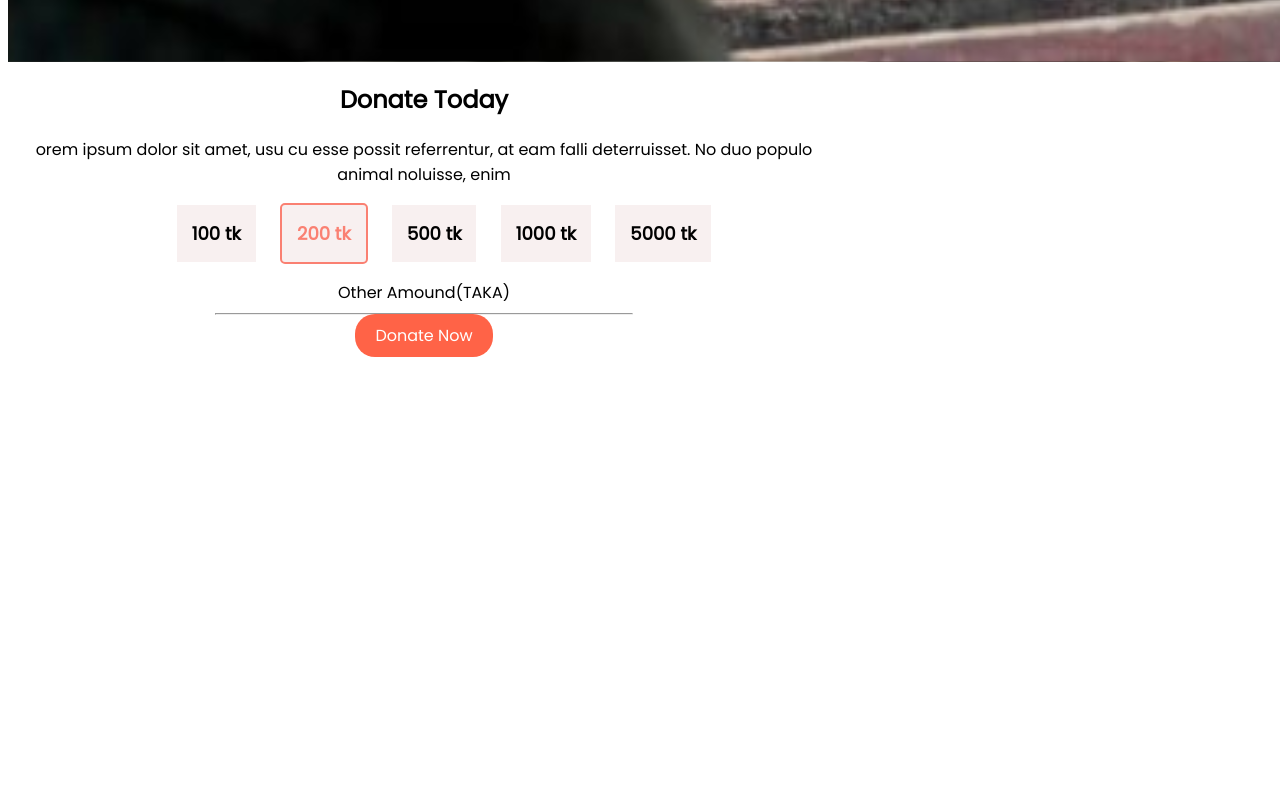
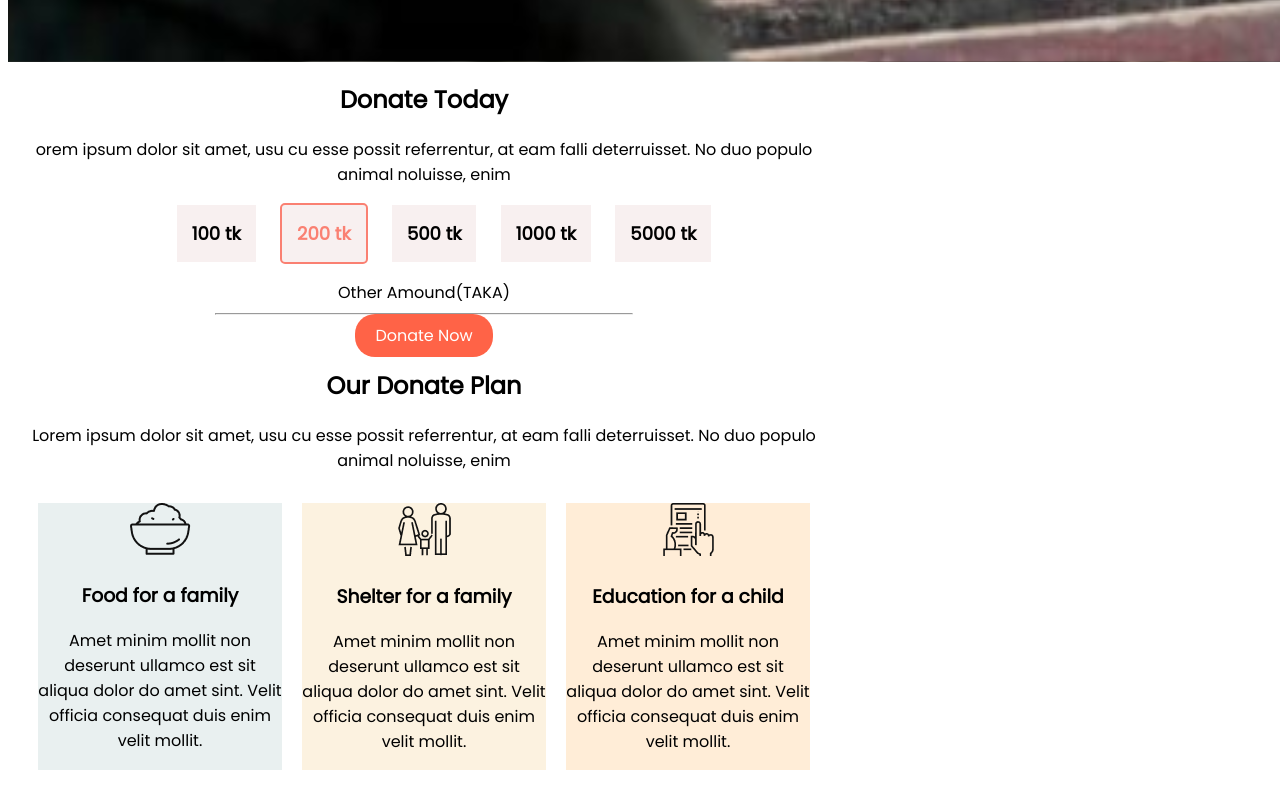
Before and after one commit to abulhasan95/first-assignment, a plain HTML site: page index.html in a window 1280 px wide. Shown: the part 1245-2045 px from the top of the page. Before the commit the page ends 1602 px from the top, so only its background shows below. Drawn offline with Linux system fonts and the light colour scheme.

Commit message:
style added

```diff
--- a/index.html
+++ b/index.html
@@ -37,6 +37,39 @@
 
         <a class="link-button" target="_blank" href="http://www.myhealth.gov.my/en/blood-donation/">Donate Now</a>
     </div>
+    <section>
+        <div class="sub-container">
+            <h2>Our Donate Plan</h2>
+            <p>Lorem ipsum dolor sit amet, usu cu esse possit referrentur, at eam falli
+                deterruisset. No duo populo animal noluisse, enim</p>
+        </div>
+        <div class="container">
+            <div class="food">
+                <img src="icons/food.png" alt="">
+                <h3>Food for a family</h3>
+                <p>Amet minim mollit non deserunt
+                    ullamco est sit aliqua dolor do amet
+                    sint. Velit officia consequat duis enim
+                    velit mollit.</p>
+            </div>
+            <div class="family">
+                <img src="icons/shelter.png" alt="help">
+                <h3>Shelter for a family</h3>
+                <p>Amet minim mollit non deserunt
+                    ullamco est sit aliqua dolor do amet
+                    sint. Velit officia consequat duis enim
+                    velit mollit.</p>
+            </div>
+            <div class="education">
+                <img src="icons/Frame-1.png" alt="food">
+                <h3>Education for a child</h3>
+                <p>Amet minim mollit non deserunt
+                    ullamco est sit aliqua dolor do amet
+                    sint. Velit officia consequat duis enim
+                    velit mollit.</p>
+            </div>
+        </div>
+    </section>
 </body>
 
 </html>
--- a/style.css
+++ b/style.css
@@ -67,3 +67,29 @@ ul #color {
     border-bottom: 2px solid salmon;
     border-radius: 5px;
 }
+
+.container {
+    display: flex;
+    text-align: center;
+    margin: 20px;
+
+}
+
+.food {
+    background-color: rgb(233, 240, 240);
+    margin: 10px;
+}
+
+.family {
+    background-color: rgb(252, 242, 224);
+    margin: 10px;
+}
+
+.education {
+    background-color: rgb(255, 237, 215);
+    margin: 10px;
+}
+
+.sub-container {
+    text-align: center;
+}
```
